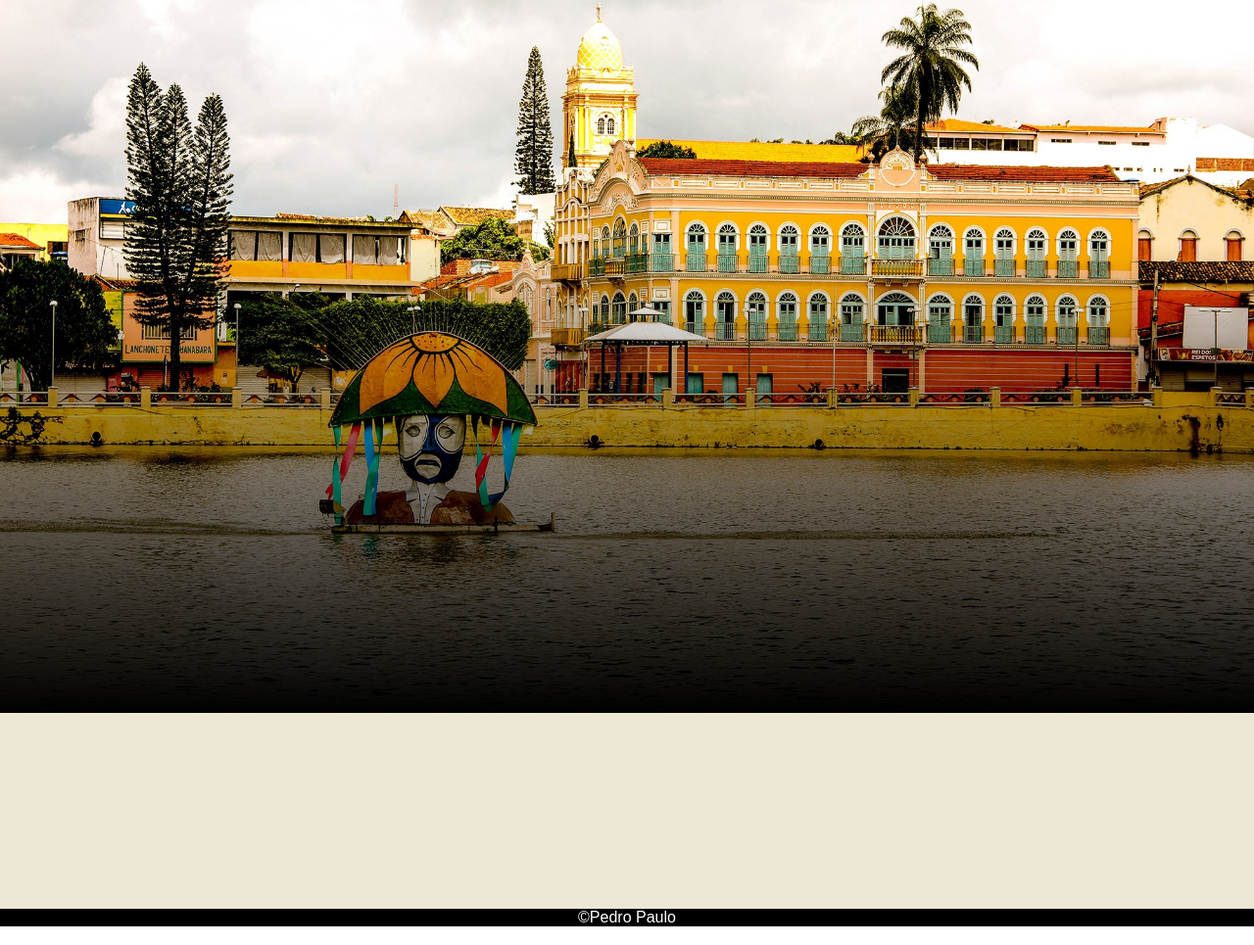
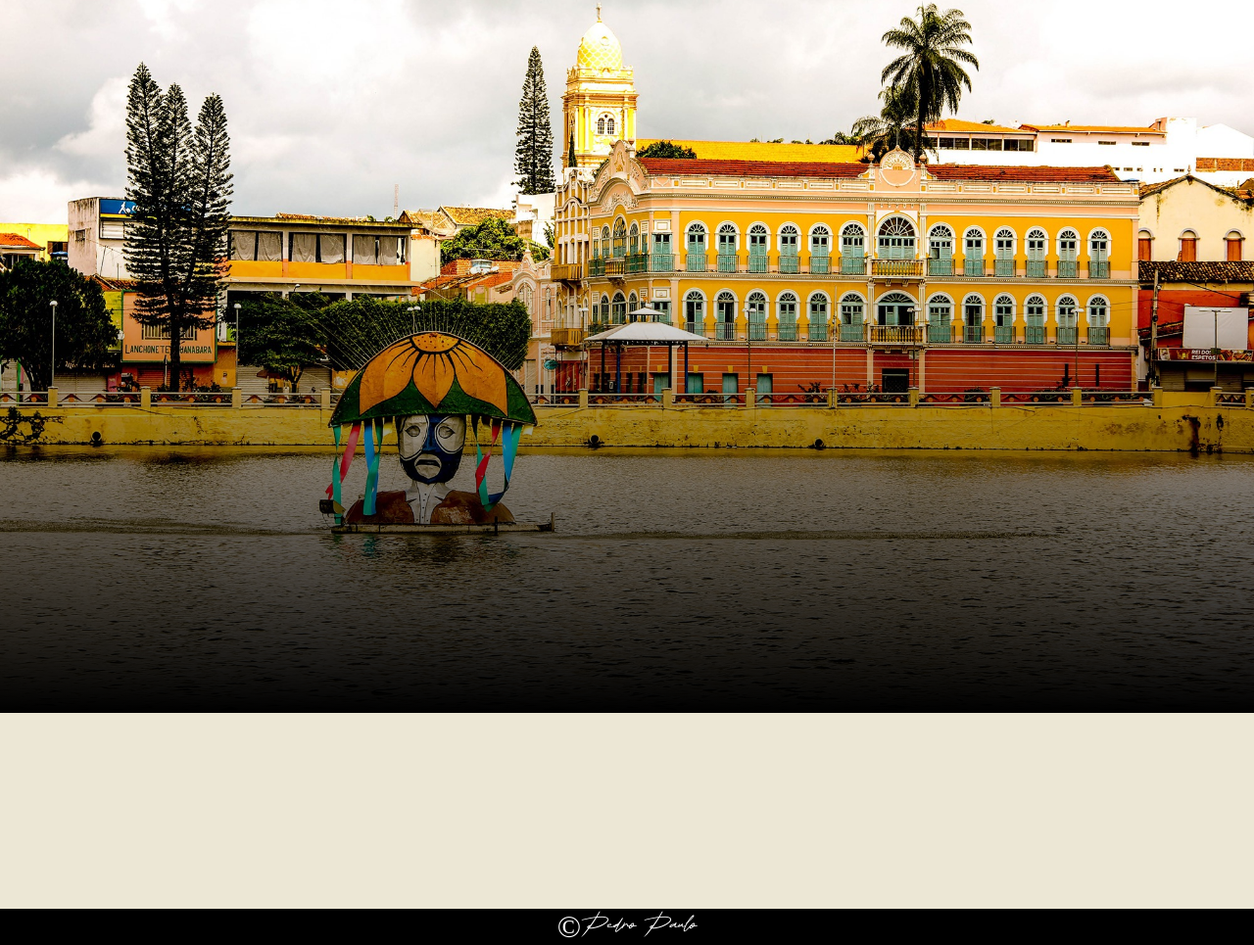
Before and after one commit to pedronag01/triunfo-pe, a plain HTML site: page index.html in a window 1280 px wide. Shown: the part 10891-11856 px from the top of the page at 98% size. Drawn offline with Linux system fonts and the light colour scheme.

Commit message:
assinatura

```diff
--- a/style.css
+++ b/style.css
@@ -1,3 +1,9 @@
+@font-face {
+  font-family:'assinatura' ;
+  src: url(fonts/Thesignature.ttf) format('opentype');
+
+}
+
 body{
     margin:0;
     padding:0;
@@ -137,6 +143,9 @@ body{
   footer{
     background: rgb(0, 0, 0);
     color: rgb(255, 255, 255);
+    font-family: 'assinatura';
+    font-size: 2em;
+
   }
  img{
   width: 300px;
```
Also changed, not shown: fonts/Thesignature.otf (added), fonts/Thesignature.ttf (added).
